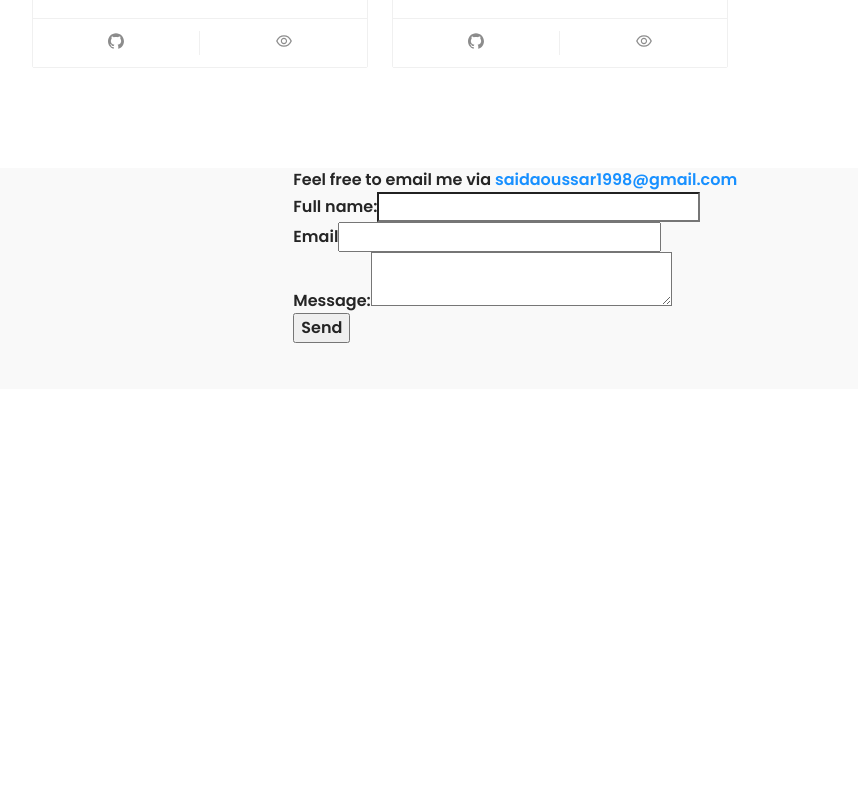
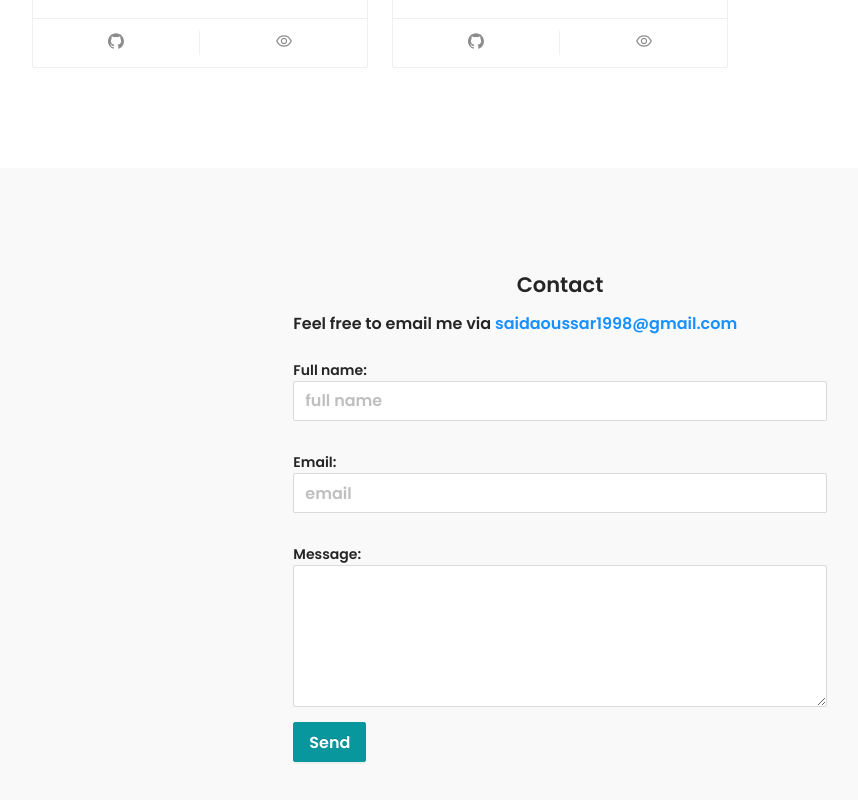
Before and after one commit to SaidAoussar/portfolio, a React (Create React App) app: page / in a window 1280 px wide. Shown: the part 1972-2772 px from the top of the page, without its empty margins (80-938 px from the left). Before the commit the page ends 2361 px from the top, so only its background shows below. Built offline with nearby package versions, Linux system fonts and the light colour scheme.

Commit message:
added function to contact form

```diff
--- a/src/components/contact/Contact.css
+++ b/src/components/contact/Contact.css
@@ -0,0 +1,17 @@
+.contact {
+  padding: 100px 0px;
+}
+
+.contact .input-wrapper {
+  padding: 15px 0px;
+}
+
+.contact .ant-btn-primary {
+  background-color: #08979c;
+  border-color: #08979c;
+}
+
+.contact .ant-btn-primary:hover {
+  background: #13c2c2;
+  border-color: #13c2c2;
+}
--- a/src/components/contact/Contact.jsx
+++ b/src/components/contact/Contact.jsx
@@ -1,11 +1,19 @@
-import { Col, Row, Typography } from "antd";
+import { Col, Row, Typography, Input, Space, Button } from "antd";
+
 import "./Contact.css";
 
 const { Title, Link } = Typography;
+const { TextArea } = Input;
 
 function Contact() {
   return (
-    <div>
+    <div className="contact" id="contact">
+      <Space
+        direction="horizontal"
+        style={{ width: "100%", justifyContent: "center" }}
+      >
+        <h1>Contact</h1>
+      </Space>
       <Row justify="center">
         <Col span={10}>
           <Title level={5} style={{ fontWeight: "700" }}>
@@ -13,6 +21,7 @@ function Contact() {
             <Link href="mailto:saidaoussar1998@gmail.com" target="_top">
               saidaoussar1998@gmail.com
             </Link>
+          </Title>
           <form
             name="contact"
             method="post"
@@ -27,26 +36,38 @@ function Contact() {
                 <input name="bot-field" />
               </label>
             </div>
-              <div>
+            <div className="input-wrapper">
               <label>
                 Full name:
-                  <input type="text" name="full-name" />
+                <Input
+                  type="text"
+                  name="full-name"
+                  size="large"
+                  placeholder="full name"
+                />
               </label>
             </div>
-              <div>
-                <label htmlFor="email">Email</label>
-                <input id="email" type="email" name="email" />
+            <div class="input-wrapper">
+              <label>
+                Email:
+                <Input
+                  type="email"
+                  name="email"
+                  size="large"
+                  placeholder="email"
+                />
+              </label>
             </div>
-              <div>
+            <div class="input-wrapper">
               <label>
                 Message:
-                  <textarea name="message"></textarea>
+                <TextArea name="message" rows={6}></TextArea>
               </label>
             </div>
-              <button type="submit">Send</button>
+            <Button htmlType="submit" type="primary" size="large">
+              Send
+            </Button>
           </form>
-          </Title>
-          <Title></Title>
         </Col>
       </Row>
     </div>
```
Lines whose indentation alone changed are shown as unchanged.
